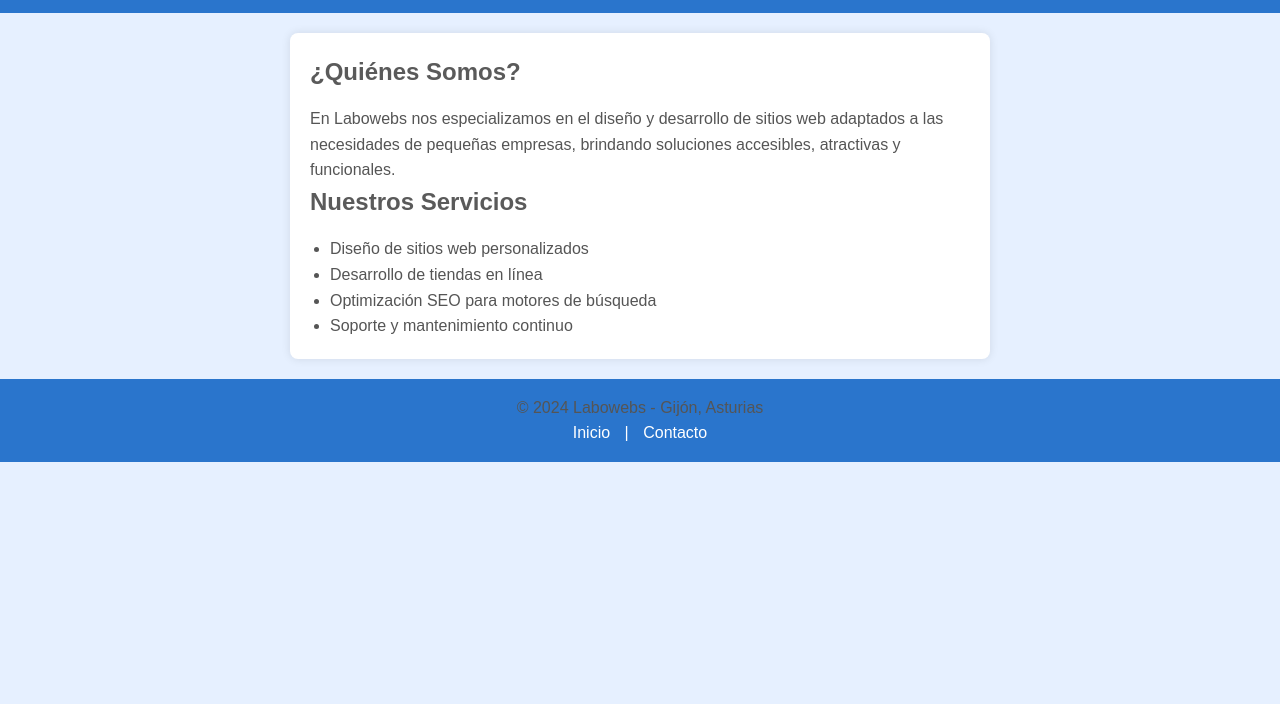
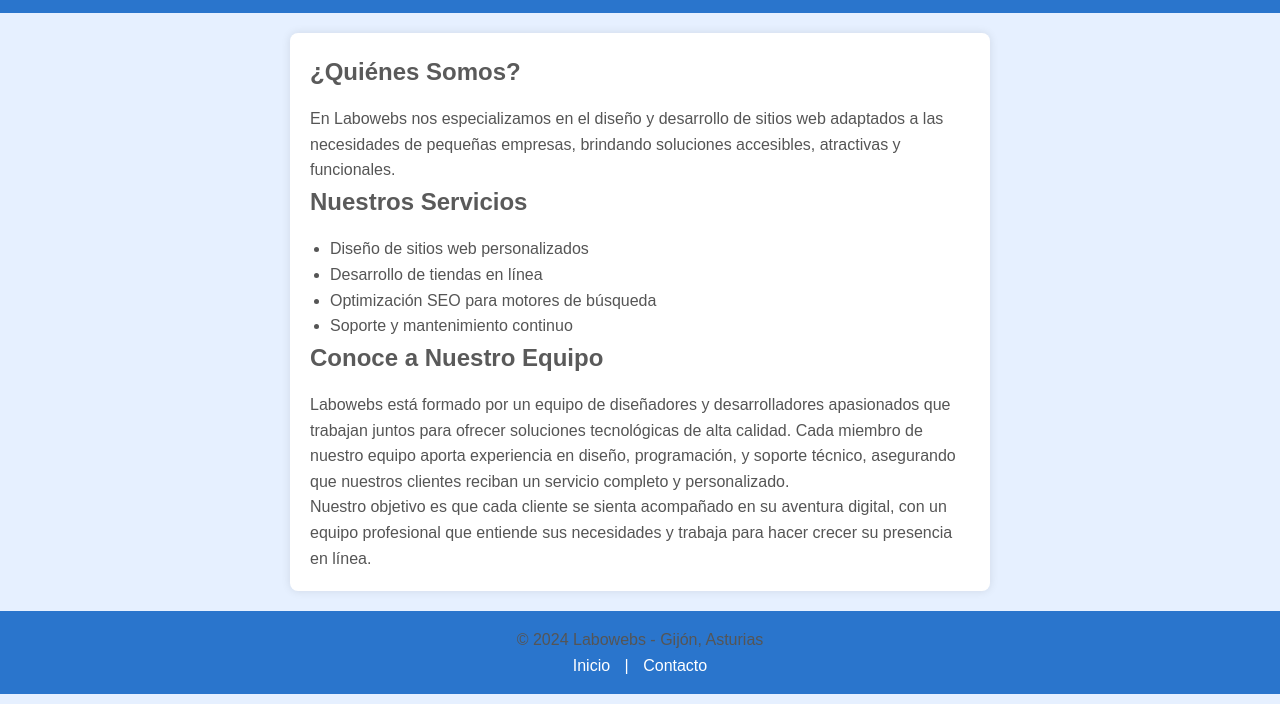
Before and after one commit to lgg73434/labowebs, a plain HTML site: page index.html in a window 1280 px wide. Shown: the part 96-800 px from the top of the page. Drawn offline with Linux system fonts and the light colour scheme.

Commit message:
Cambios en index

```diff
--- a/index.html
+++ b/index.html
@@ -27,7 +27,16 @@
             <li>Soporte y mantenimiento continuo</li>
         </ul>
 
-
+        <h2> Conoce a Nuestro Equipo</h2>
+        <p>Labowebs está formado por un equipo de diseñadores y desarrolladores apasionados que trabajan
+            juntos para ofrecer soluciones tecnológicas de alta calidad. Cada miembro de nuestro equipo
+            aporta experiencia en diseño, programación, y soporte técnico, asegurando que nuestros clientes
+            reciban un servicio completo y personalizado.
+        </p>
+        <p>
+            Nuestro objetivo es que cada cliente se sienta acompañado en su aventura digital, con un equipo
+            profesional que entiende sus necesidades y trabaja para hacer crecer su presencia en línea.
+        </p>
     </section>
 
     <footer>
```
